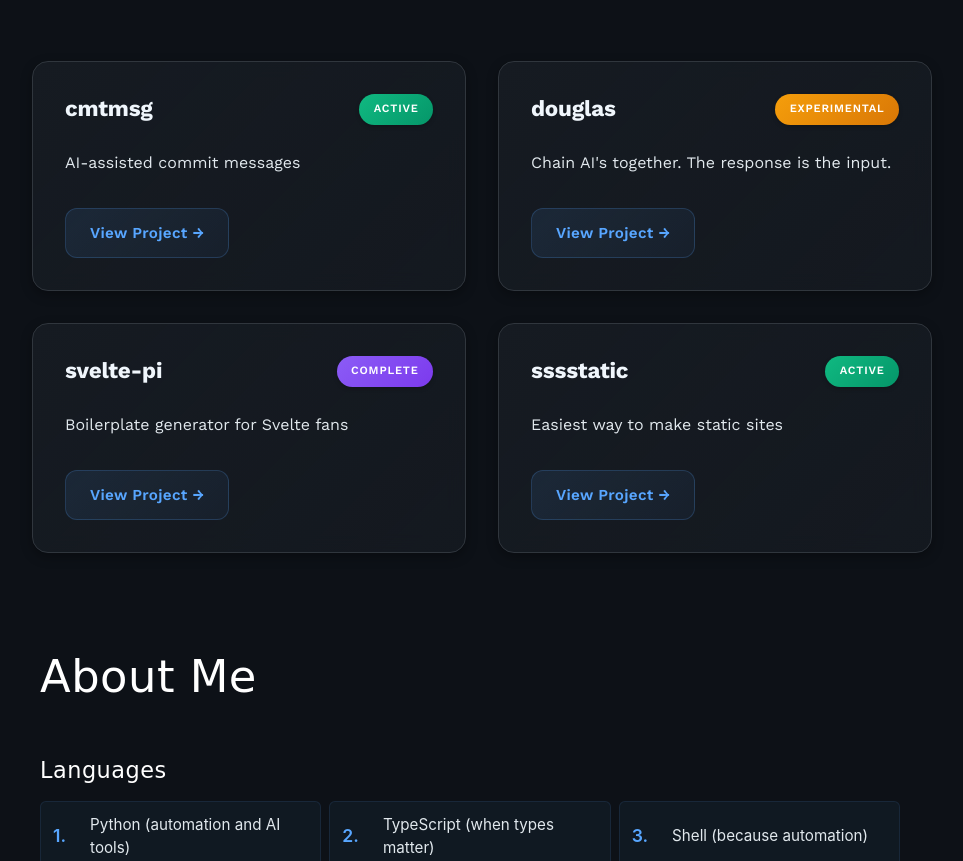
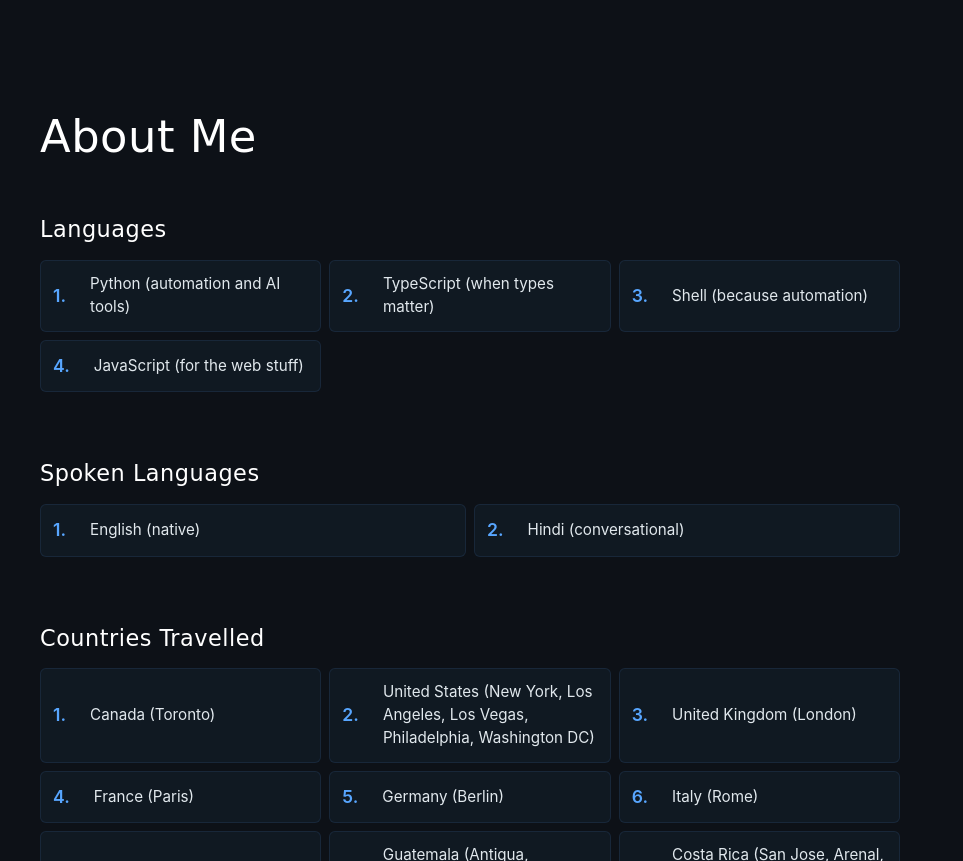
Before and after one commit to oldmill1/oldmill1, a plain HTML site: page index.html in a window 1280 px wide. Shown: the part 913-1774 px from the top of the page, without its empty margins (158-1121 px from the left). Drawn offline with nearby package versions, Linux system fonts and the light colour scheme; a web font is replaced by a local one.

Commit message:
refactor(index.html): remove cards section Simplified the HTML structure by eliminating the project cards section.

```diff
--- a/index.html
+++ b/index.html
@@ -50,56 +50,6 @@
         </div>
     </section>
 
-    <div class="cards-container">
-    <div class="card">
-        <div class="card-header">
-            <h3 class="card-title">cmtmsg</h3>
-            <span class="card-status status-active">active</span>
-        </div>
-        <p class="card-description">AI-assisted commit messages</p>
-        <div class="card-footer">
-            <a href="https://github.com/oldmill1/cmtmsg" class="card-link" target="_blank" rel="noopener noreferrer">
-                View Project →
-            </a>
-        </div>
-    </div>
-    <div class="card">
-        <div class="card-header">
-            <h3 class="card-title">douglas</h3>
-            <span class="card-status status-experimental">experimental</span>
-        </div>
-        <p class="card-description">Chain AI's together. The response is the input.</p>
-        <div class="card-footer">
-            <a href="https://github.com/oldmill1/douglas" class="card-link" target="_blank" rel="noopener noreferrer">
-                View Project →
-            </a>
-        </div>
-    </div>
-    <div class="card">
-        <div class="card-header">
-            <h3 class="card-title">svelte-pi</h3>
-            <span class="card-status status-complete">complete</span>
-        </div>
-        <p class="card-description">Boilerplate generator for Svelte fans</p>
-        <div class="card-footer">
-            <a href="https://github.com/oldmill1/svelte-pi" class="card-link" target="_blank" rel="noopener noreferrer">
-                View Project →
-            </a>
-        </div>
-    </div>
-    <div class="card">
-        <div class="card-header">
-            <h3 class="card-title">sssstatic</h3>
-            <span class="card-status status-active">active</span>
-        </div>
-        <p class="card-description">Easiest way to make static sites</p>
-        <div class="card-footer">
-            <a href="https://github.com/oldmill1/sssstatic" class="card-link" target="_blank" rel="noopener noreferrer">
-                View Project →
-            </a>
-        </div>
-    </div>
-</div>
 
     <section>
 <h2>About Me</h2>
```
